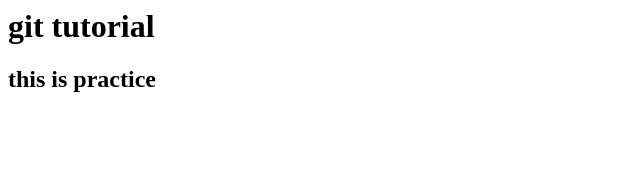
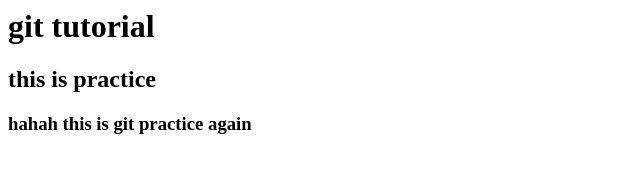
Before and after one commit to gagataiga/git_tutorial, a plain HTML site: page index.html in a window 1280 px wide. Shown: the whole page, without its empty margins (0-640 px from the left). Drawn offline with Linux system fonts and the light colour scheme.

Commit message:
git diff確認用

```diff
--- a/index.html
+++ b/index.html
@@ -1,2 +1,3 @@
 <h1>git tutorial</h1>
 <h2>this is practice</h2>
+<h3>hahah this is git practice again</h3>
```
